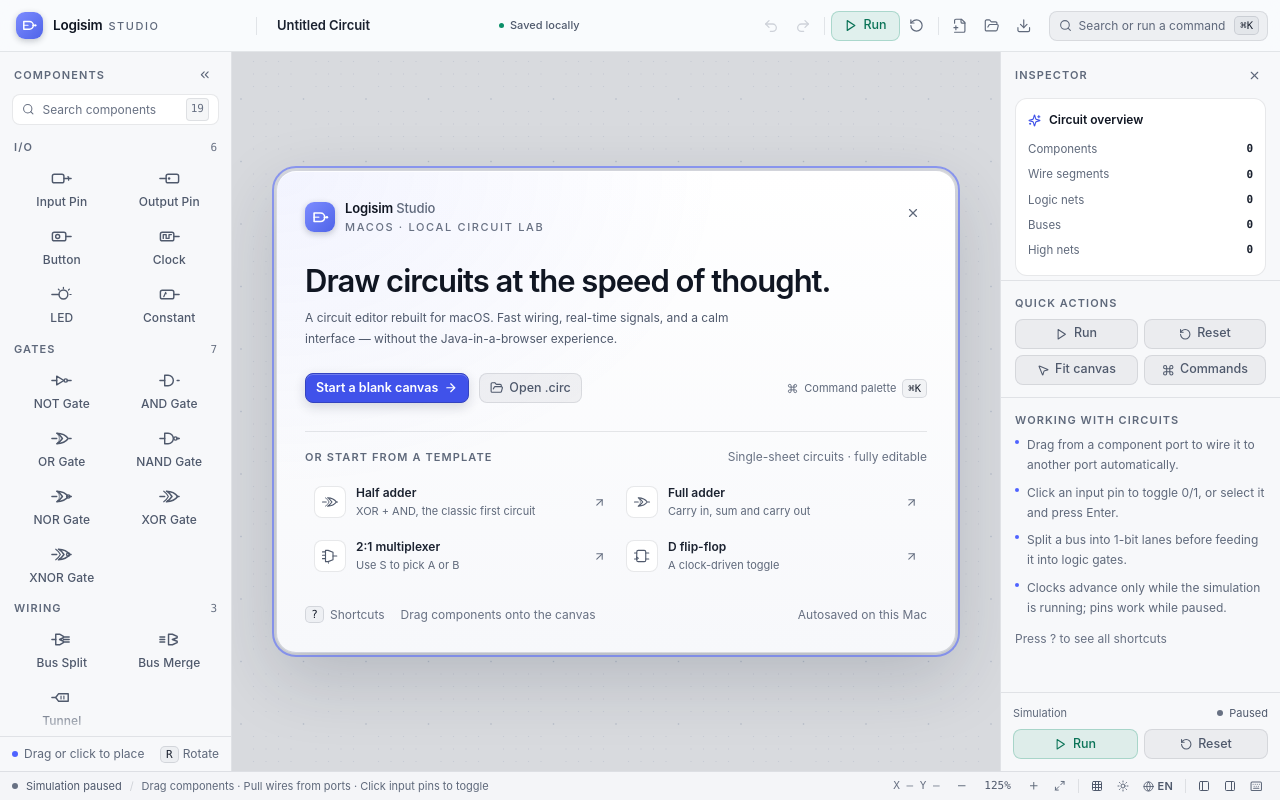
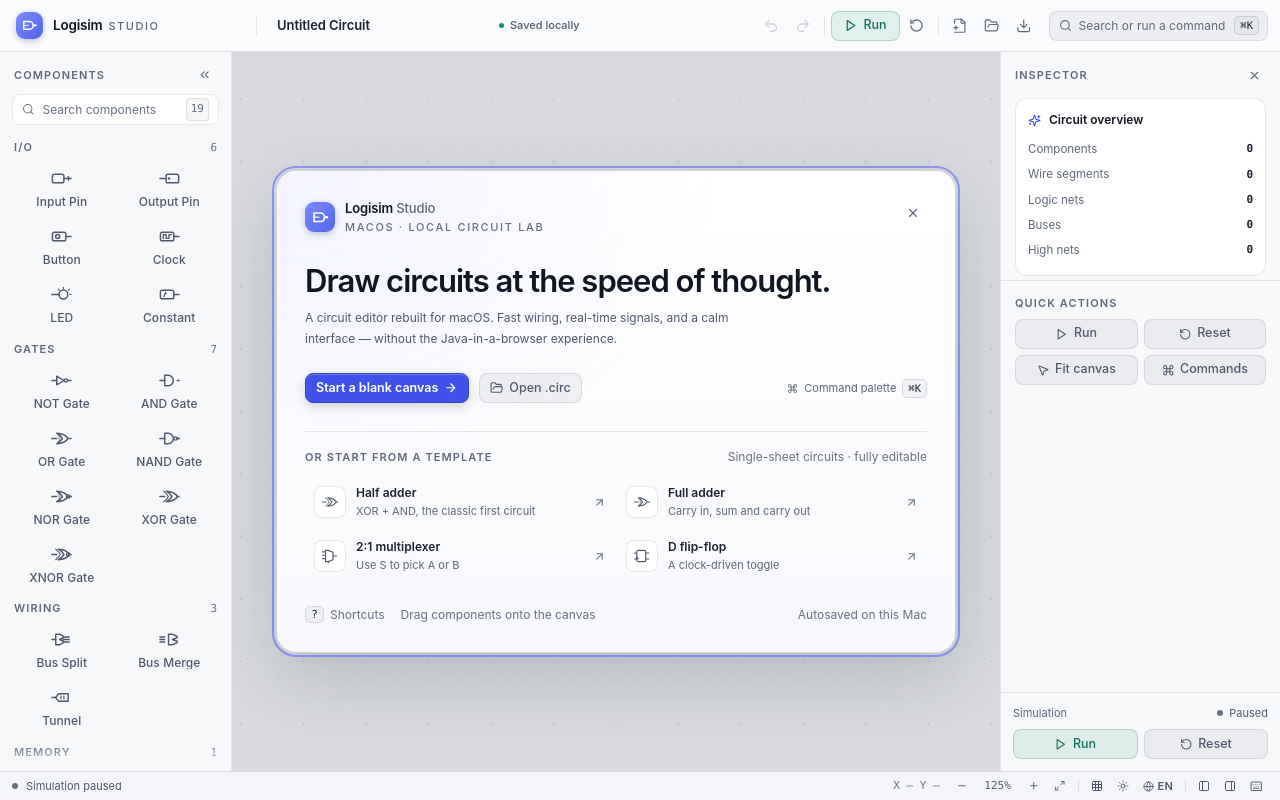
Before and after one commit to danielzmeow/Modern-Logisim, a React (Vite) app: page / in a window 1280 px wide. Built offline with nearby package versions, Linux system fonts and the light colour scheme.

Commit message:
refactor(ui): remove instructional hints from the editor chrome
- drop the sidebar placement footer
- keep the status bar to simulation state and controls
- remove the inspector tips block and shortcut prompt
- remove the unused localized copy

```diff
--- a/src/i18n.ts
+++ b/src/i18n.ts
@@ -33,19 +33,9 @@ export const messages = {
     'sidebar.search': '搜索元件',
     'sidebar.empty': '没有匹配的元件',
     'sidebar.emptyHint': '试试「and」「引脚」「mux」',
-    'sidebar.rotate': '旋转',
-    'sidebar.dragOrClick': '拖拽或点击放置',
 
     'status.simRunning': '仿真运行中',
     'status.simPaused': '仿真已暂停',
-    'status.place': '正在放置「{name}」 · 点击画布放置 · R 旋转 · Esc 退出',
-    'status.wire': '连线模式 · 从端口或导线拖出 · 松开完成 · Esc 返回',
-    'status.pan': '平移模式 · 拖动画布 · V 返回选择',
-    'status.selectionBoth': '已选中 {comps}、{wires} · R 旋转 · ⌫ 删除',
-    'status.selectionComp': '已选中 {comps} · R 旋转 · 方向键微调 · ⌫ 删除',
-    'status.selectionWire': '已选中 {wires} · ⌫ 删除',
-    'status.selectionText': '文字注释已选中 · 拖动移动 · 文字保持水平',
-    'status.idle': '拖动元件 · 从端口拖出导线 · 点击输入引脚切换电平',
     'status.coords': 'X {x}   Y {y}',
     'status.noCoords': 'X —   Y —',
     'status.zoomIn': '放大 ⌘+',
@@ -69,12 +59,6 @@ export const messages = {
     'inspector.quickActions': '快速操作',
     'inspector.fit': '适应画布',
     'inspector.command': '命令',
-    'inspector.tips': '使用提示',
-    'inspector.tip1': '从元件端口拖出导线；放到另一个端口即可自动连接。',
-    'inspector.tip2': '点击输入引脚切换 0/1，或选中后按 Enter。',
-    'inspector.tip3': '总线需要分线器拆分后才能接入 1 位的门电路。',
-    'inspector.tip4': '仿真时钟只在「运行」时推进；暂停后仍可手动翻转引脚。',
-    'inspector.shortcutsHint': '按 ? 查看全部快捷键',
     'inspector.simulation': '仿真',
     'inspector.running': '运行中',
     'inspector.paused': '已暂停',
@@ -361,19 +345,9 @@ export const messages = {
     'sidebar.search': 'Search components',
     'sidebar.empty': 'No matching components',
     'sidebar.emptyHint': 'Try “and”, “pin” or “mux”',
-    'sidebar.rotate': 'Rotate',
-    'sidebar.dragOrClick': 'Drag or click to place',
 
     'status.simRunning': 'Simulation running',
     'status.simPaused': 'Simulation paused',
-    'status.place': 'Placing “{name}” · Click the canvas · R rotates · Esc exits',
-    'status.wire': 'Wire mode · Drag from a port or wire · Release to finish · Esc returns',
-    'status.pan': 'Pan mode · Drag the canvas · V returns to select',
-    'status.selectionBoth': '{comps} and {wires} selected · R rotates · ⌫ deletes',
-    'status.selectionComp': '{comps} selected · R rotates · Arrows nudge · ⌫ deletes',
-    'status.selectionWire': '{wires} selected · ⌫ deletes',
-    'status.selectionText': 'Text selected · Drag to move · Stays horizontal',
-    'status.idle': 'Drag components · Pull wires from ports · Click input pins to toggle',
     'status.coords': 'X {x}   Y {y}',
     'status.noCoords': 'X —   Y —',
     'status.zoomIn': 'Zoom in ⌘+',
@@ -397,12 +371,6 @@ export const messages = {
     'inspector.quickActions': 'Quick actions',
     'inspector.fit': 'Fit canvas',
     'inspector.command': 'Commands',
-    'inspector.tips': 'Working with circuits',
-    'inspector.tip1': 'Drag from a component port to wire it to another port automatically.',
-    'inspector.tip2': 'Click an input pin to toggle 0/1, or select it and press Enter.',
-    'inspector.tip3': 'Split a bus into 1-bit lanes before feeding it into logic gates.',
-    'inspector.tip4': 'Clocks advance only while the simulation is running; pins work while paused.',
-    'inspector.shortcutsHint': 'Press ? to see all shortcuts',
     'inspector.simulation': 'Simulation',
     'inspector.running': 'Running',
     'inspector.paused': 'Paused',
--- a/src/ui/Inspector.tsx
+++ b/src/ui/Inspector.tsx
@@ -745,21 +745,6 @@ export function Inspector() {
                 </button>
               </div>
             </Section>
-            <Section title={t('inspector.tips')}>
-              <div className="space-y-2 text-[12px] leading-[1.65] text-[var(--text-muted)]">
-                {[t('inspector.tip1'), t('inspector.tip2'), t('inspector.tip3'), t('inspector.tip4')].map(
-                  (tip) => (
-                    <div key={tip} className="flex gap-2">
-                      <span className="mt-[5px] h-1 w-1 shrink-0 rounded-full bg-[var(--accent)]" />
-                      {tip}
-                    </div>
-                  ),
-                )}
-              </div>
-            </Section>
-            <div className="px-3.5 pb-4 text-[12px] text-[var(--text-faint)]">
-              {t('inspector.shortcutsHint')}
-            </div>
           </>
         )}
       </div>
--- a/src/ui/Sidebar.tsx
+++ b/src/ui/Sidebar.tsx
@@ -116,16 +116,6 @@ export function Sidebar() {
         )}
       </div>
 
-      <div className="flex shrink-0 items-center justify-between border-t border-[var(--line)] px-3 py-2 text-[12px] text-[var(--text-muted)]">
-        <span className="flex items-center gap-1.5">
-          <span className="h-1.5 w-1.5 rounded-full bg-[var(--accent)]" />
-          {t('sidebar.dragOrClick')}
-        </span>
-        <span className="flex items-center gap-1">
-          <kbd className="kbd !h-[17px] !min-w-[17px] !text-[11px]">R</kbd>
-          {t('sidebar.rotate')}
-        </span>
-      </div>
     </aside>
   );
 }
--- a/src/ui/StatusBar.tsx
+++ b/src/ui/StatusBar.tsx
@@ -1,8 +1,6 @@
 import { useState } from 'react';
 import { useEditor } from '../editor/store';
 import { viewControls } from '../canvas/view';
-import { KIND_NAMES, KIND_NAMES_EN } from '../model/types';
-import { itemCount } from '../i18n';
 import { useT } from './useT';
 import { useResolvedAppearance } from './useResolvedAppearance';
 import { Preferences } from './Preferences';
@@ -20,14 +18,8 @@ import {
 } from 'lucide-react';
 
 export function StatusBar() {
-  const tool = useEditor((s) => s.tool);
-  const pending = useEditor((s) => s.pendingKind);
   const running = useEditor((s) => s.running);
-  const selectedCompIds = useEditor((s) => s.selComps);
-  const selComps = selectedCompIds.length;
-  const selWires = useEditor((s) => s.selWires.length);
   const zoom = useEditor((s) => s.zoom);
-  const doc = useEditor((s) => s.doc);
   const cursor = useEditor((s) => s.cursorWorld);
   const showGrid = useEditor((s) => s.showGrid);
   const sidebar = useEditor((s) => s.sidebar);
@@ -42,32 +34,6 @@ export function StatusBar() {
   const { t } = useT();
   const [prefsOpen, setPrefsOpen] = useState(false);
 
-  const parts = itemCount(lang, selComps, '个元件', 'component');
-  const wires = itemCount(lang, selWires, '条导线', 'wire');
-  const onlyText =
-    selComps > 0 &&
-    selWires === 0 &&
-    doc.comps.filter((c) => selectedCompIds.includes(c.id)).every((c) => c.kind === 'text');
-  let hint: string;
-  if (pending) {
-    const name = lang === 'zh' ? KIND_NAMES[pending] : KIND_NAMES_EN[pending];
-    hint = t('status.place', { name });
-  } else if (tool === 'wire') {
-    hint = t('status.wire');
-  } else if (tool === 'pan') {
-    hint = t('status.pan');
-  } else if (selComps && selWires) {
-    hint = t('status.selectionBoth', { comps: parts, wires });
-  } else if (onlyText) {
-    hint = t('status.selectionText');
-  } else if (selComps) {
-    hint = t('status.selectionComp', { comps: parts });
-  } else if (selWires) {
-    hint = t('status.selectionWire', { wires });
-  } else {
-    hint = t('status.idle');
-  }
-
   const coords = cursor ? t('status.coords', { x: cursor.x, y: cursor.y }) : t('status.noCoords');
   const ThemeIcon = resolved === 'dark' ? Moon : Sun;
 
@@ -78,8 +44,6 @@ export function StatusBar() {
         <span className={running ? 'shrink-0 text-[var(--success-text)]' : 'shrink-0 text-[var(--text-secondary)]'}>
           {running ? t('status.simRunning') : t('status.simPaused')}
         </span>
-        <span className="shrink-0 text-[var(--line-strong)]">/</span>
-        <span className="truncate">{hint}</span>
       </div>
 
       <div className="ml-auto flex shrink-0 items-center gap-0.5">
```
